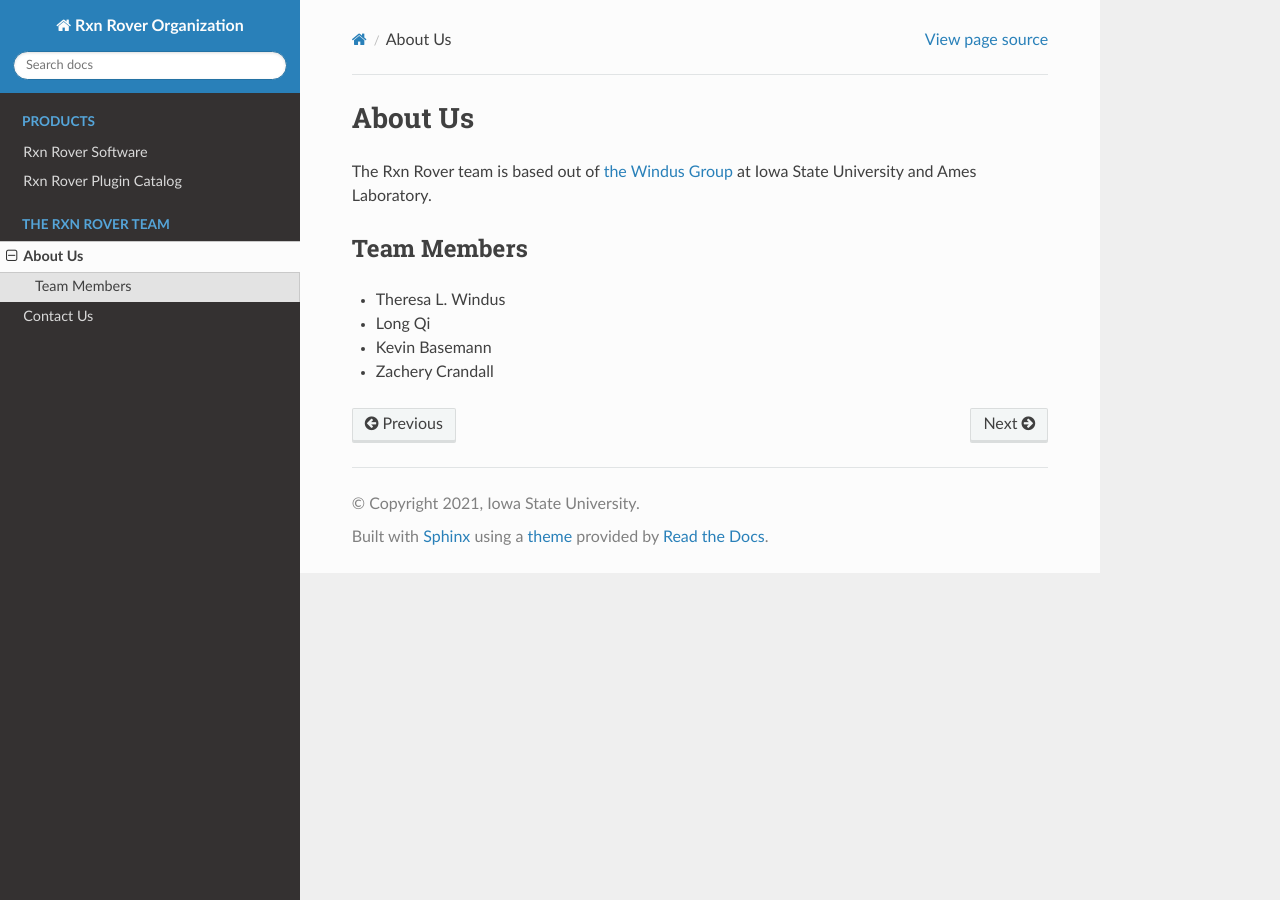
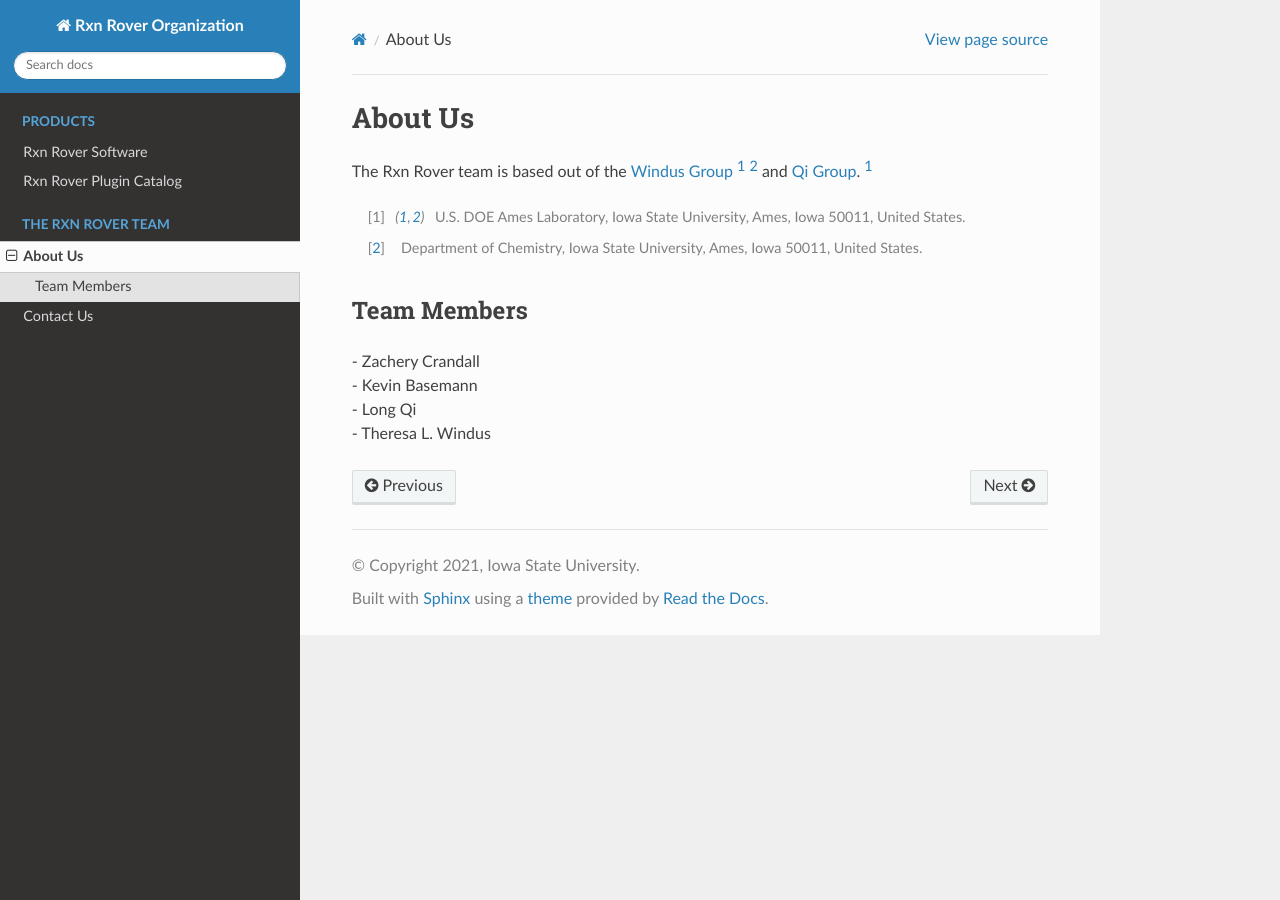
Before and after one commit to RxnRover/RxnRover.github.io, a Sphinx documentation site: the page built from source/about.rst, in a window 1280 px wide. Built offline with Sphinx 7.4.7 and the Read the Docs theme 2.0.0, drawn with Linux system fonts in a browser that asks for light colours.

Commit message:
Update team ordering and added Qi group link

```diff
--- a/source/about.rst
+++ b/source/about.rst
@@ -1,14 +1,20 @@
 About Us
 ========
 
-The Rxn Rover team is based out of `the Windus Group
-<https://group.chem.iastate.edu/Windus/>`_ at Iowa State University
-and Ames Laboratory.
+The Rxn Rover team is based out of the
+`Windus Group <https://group.chem.iastate.edu/Windus/>`_ [#f1]_ [#f2]_ and
+`Qi Group <https://www.ameslab.gov/directory/long-qi>`_. [#f1]_
+
+.. [#f1] U.S. DOE Ames Laboratory, Iowa State University, Ames, Iowa 50011,
+         United States.
+
+.. [#f2] Department of Chemistry, Iowa State University, Ames, Iowa 50011,
+         United States.
 
 Team Members
 ------------
 
-* Theresa L. Windus
-* Long Qi
-* Kevin Basemann
-* Zachery Crandall
+| - Zachery Crandall
+| - Kevin Basemann
+| - Long Qi
+| - Theresa L. Windus
```
